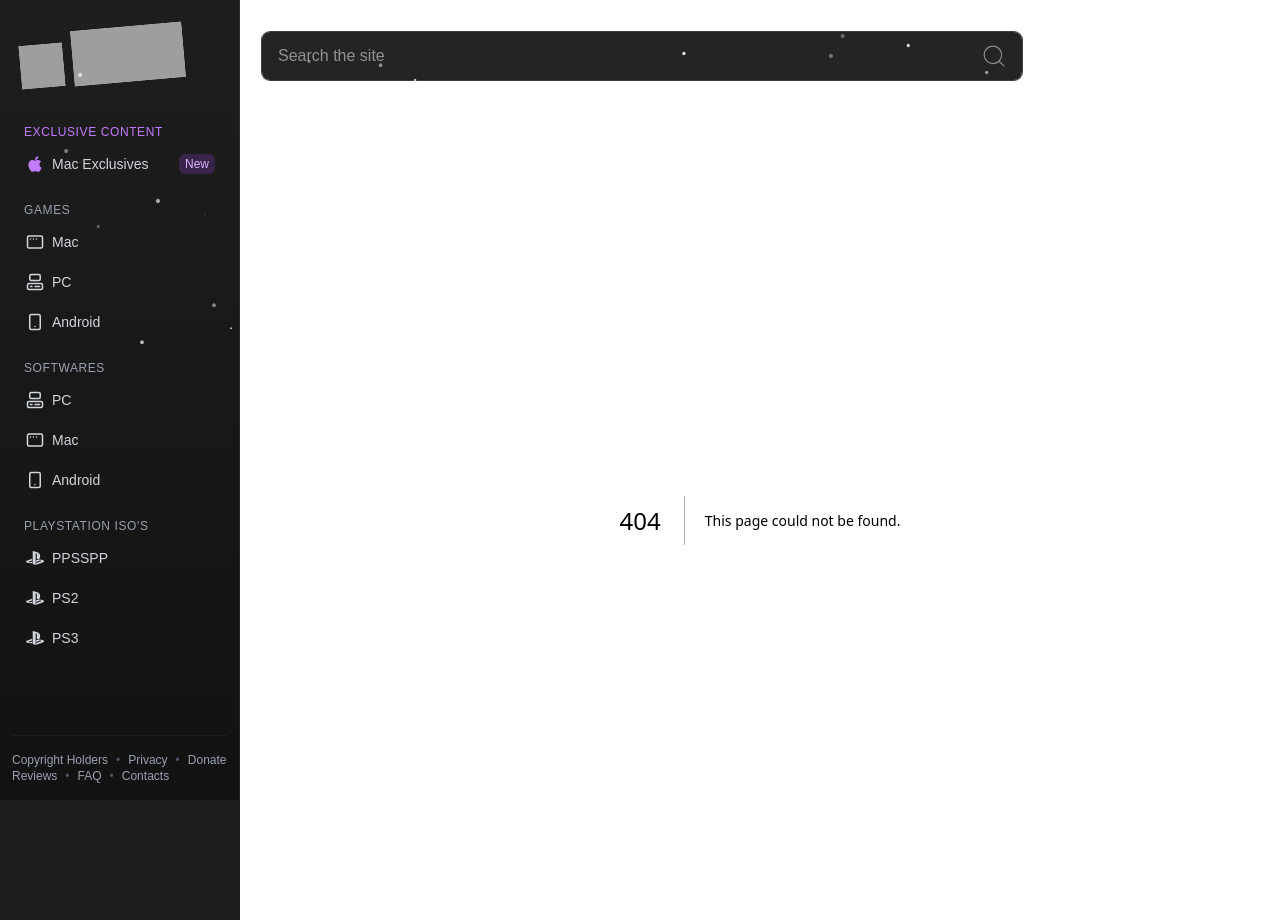
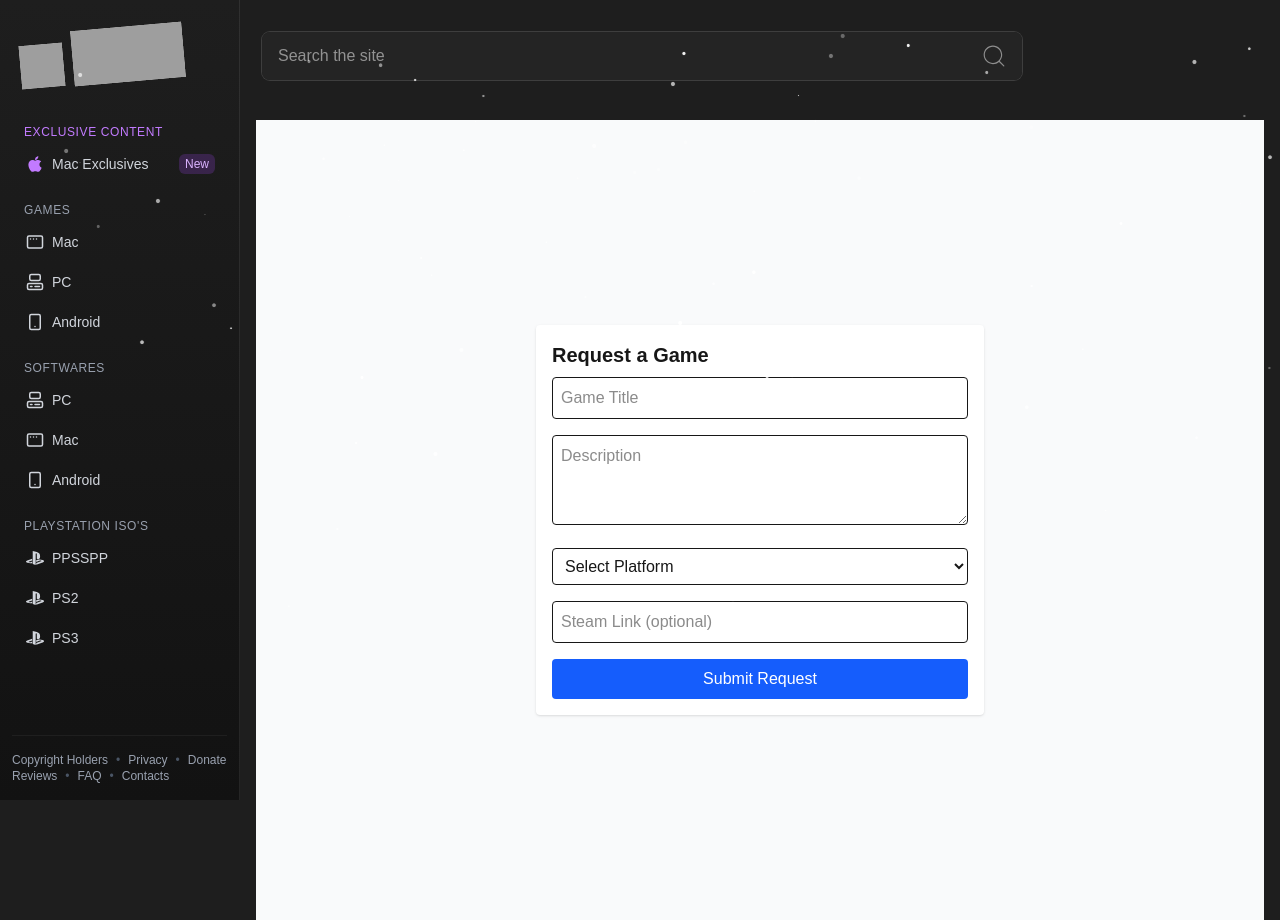
Before and after one commit to Shivansh-Awasthi/Softhub-Next-main, a Next.js app: page /request in a window 1280 px wide. Before the commit this address had no page. Built offline with nearby package versions, Linux system fonts and the light colour scheme; grey boxes are pictures that could not be loaded.

Commit message:
post done

```diff
--- /dev/null
+++ b/src/app/request/gameRequest.jsx
@@ -0,0 +1,93 @@
+"use client";
+import { useState } from "react";
+
+export default function GameRequestForm() {
+  const [title, setTitle] = useState("");
+  const [description, setDescription] = useState("");
+  const [platform, setPlatform] = useState("");
+  const [steamLink, setSteamLink] = useState("");
+  const [message, setMessage] = useState("");
+  const [loading, setLoading] = useState(false);
+
+  const handleSubmit = async (e) => {
+    e.preventDefault();
+    setLoading(true);
+    setMessage("");
+    try {
+      const token = typeof window !== "undefined" ? localStorage.getItem("token") : null;
+      const res = await fetch("http://localhost:8080/api/requests", {
+        method: "POST",
+        headers: {
+          "Content-Type": "application/json",
+          ...(token ? { Authorization: `Bearer ${token}` } : {}),
+        },
+        body: JSON.stringify({ title, description, platform, steamLink }),
+      });
+      const data = await res.json();
+      if (res.ok) {
+        setMessage("Request submitted successfully!");
+        setTitle("");
+        setDescription("");
+        setPlatform("");
+        setSteamLink("");
+      } else {
+        setMessage(data.error || data.message || "Failed to submit request.");
+      }
+    } catch (err) {
+      setMessage("An error occurred. Please try again.");
+    } finally {
+      setLoading(false);
+    }
+  };
+
+  return (
+    <form onSubmit={handleSubmit} className="max-w-md mx-auto p-4 bg-white rounded shadow space-y-4">
+      <h2 className="text-xl font-bold mb-2">Request a Game</h2>
+      <input
+        type="text"
+        placeholder="Game Title"
+        value={title}
+        onChange={(e) => setTitle(e.target.value)}
+        required
+        className="w-full border p-2 rounded"
+      />
+      <textarea
+        placeholder="Description"
+        value={description}
+        onChange={(e) => setDescription(e.target.value)}
+        className="w-full border p-2 rounded"
+        rows={3}
+      />
+      <select
+        value={platform}
+        onChange={(e) => setPlatform(e.target.value)}
+        required
+        className="w-full border p-2 rounded"
+      >
+        <option value="">Select Platform</option>
+        <option value="PC">PC</option>
+        <option value="Mac">Mac</option>
+        <option value="Android">Android</option>
+        <option value="iOS">iOS</option>
+        <option value="Playstation">Playstation</option>
+        <option value="Xbox">Xbox</option>
+        <option value="Switch">Switch</option>
+      </select>
+      <input
+        type="url"
+        placeholder="Steam Link (optional)"
+        value={steamLink}
+        onChange={(e) => setSteamLink(e.target.value)}
+        className="w-full border p-2 rounded"
+      />
+      <button
+        type="submit"
+        disabled={loading}
+        className="w-full bg-blue-600 text-white p-2 rounded hover:bg-blue-700 disabled:opacity-50"
+      >
+        {loading ? "Submitting..." : "Submit Request"}
+      </button>
+      {message && <div className="text-center text-sm mt-2">{message}</div>}
+    </form>
+  );
+}
--- /dev/null
+++ b/src/app/request/page.jsx
@@ -0,0 +1,9 @@
+import GameRequestForm from "./gameRequest";
+
+export default function RequestPage() {
+  return (
+    <div className="min-h-screen flex items-center justify-center bg-gray-50">
+      <GameRequestForm />
+    </div>
+  );
+}
```
